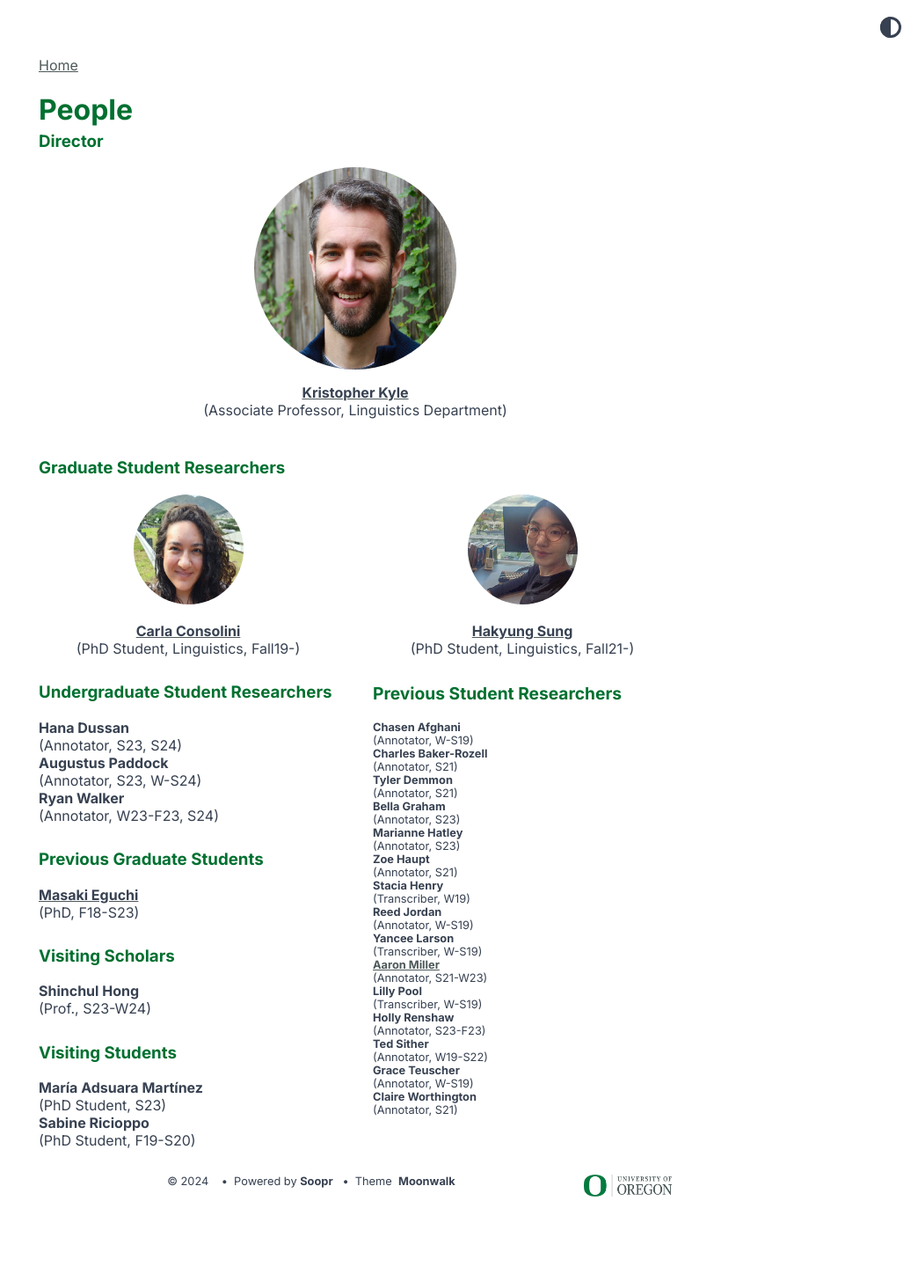
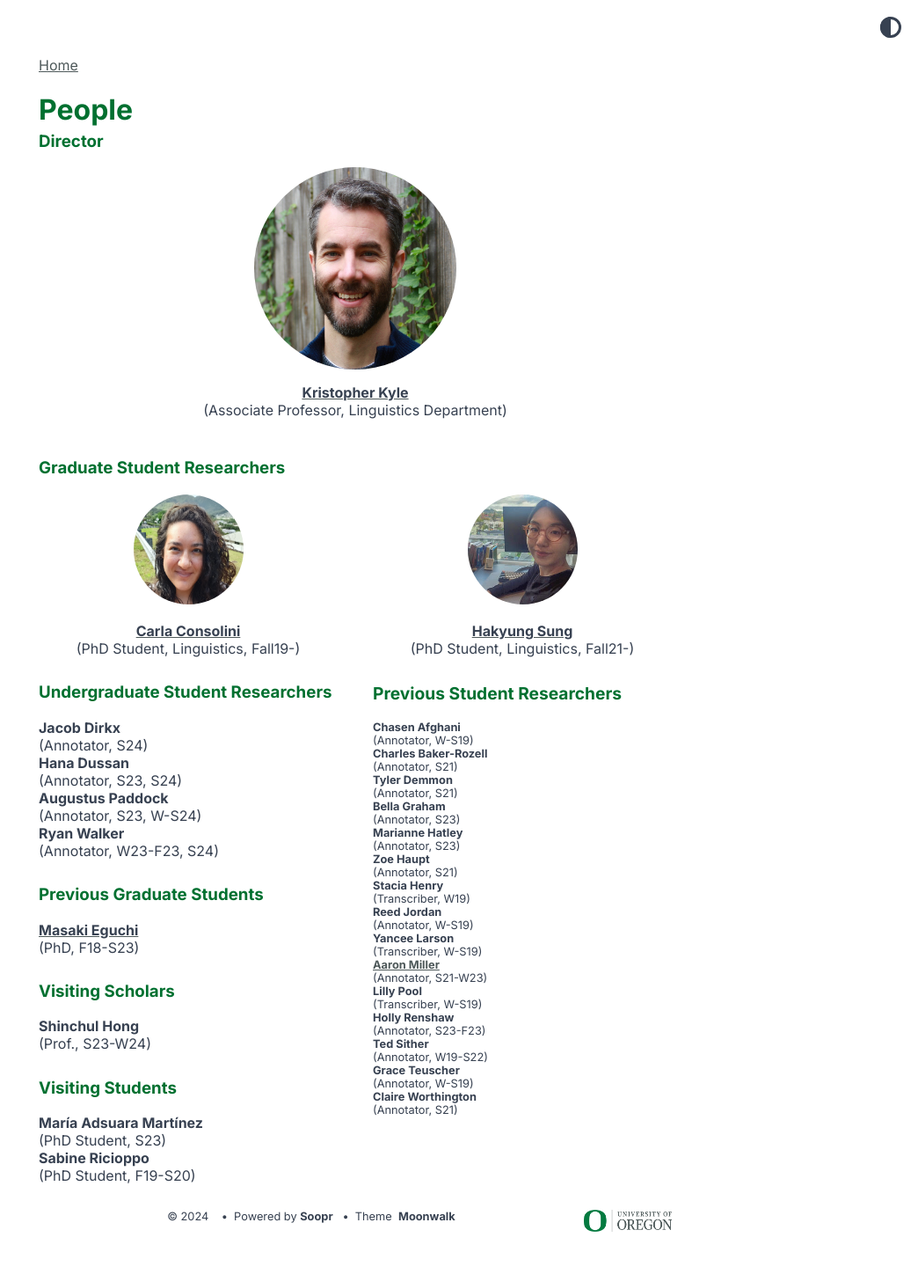
Before and after one commit to LCR-ADS-Lab/LCR-ADS-Home, a Jekyll site: the page built from docs/People.md, in a window 1280 px wide. Shown: the whole page at 88% size, without its empty margins (236-1280 px from the left). Built offline with Jekyll 4.4.1, drawn with Linux system fonts in a browser that asks for light colours; before the commit the page ends 1408 px from its top, so only the background shows below that.

Commit message:
updated3

```diff
--- a/docs/People.md
+++ b/docs/People.md
@@ -48,6 +48,8 @@ title: People
         <div style="text-align: left;">
             <h3>Undergraduate Student Researchers</h3>
             <p>
+                <strong>Jacob Dirkx</strong><br>
+                (Annotator, S24)<br>
                 <strong>Hana Dussan</strong><br>
                 (Annotator, S23, S24)<br>
                 <strong>Augustus Paddock</strong><br>
--- a/docs/_sass/moonwalk.scss
+++ b/docs/_sass/moonwalk.scss
@@ -65,7 +65,7 @@ img {
 }
 html {
     --bg: #FFF;
-    --bg-secondary: #d1f4e7;
+    --bg-secondary: #f8f7ee;
     --headings: #007030;
     --text: #374151;
     --text-secondary: #6b7280;
```
